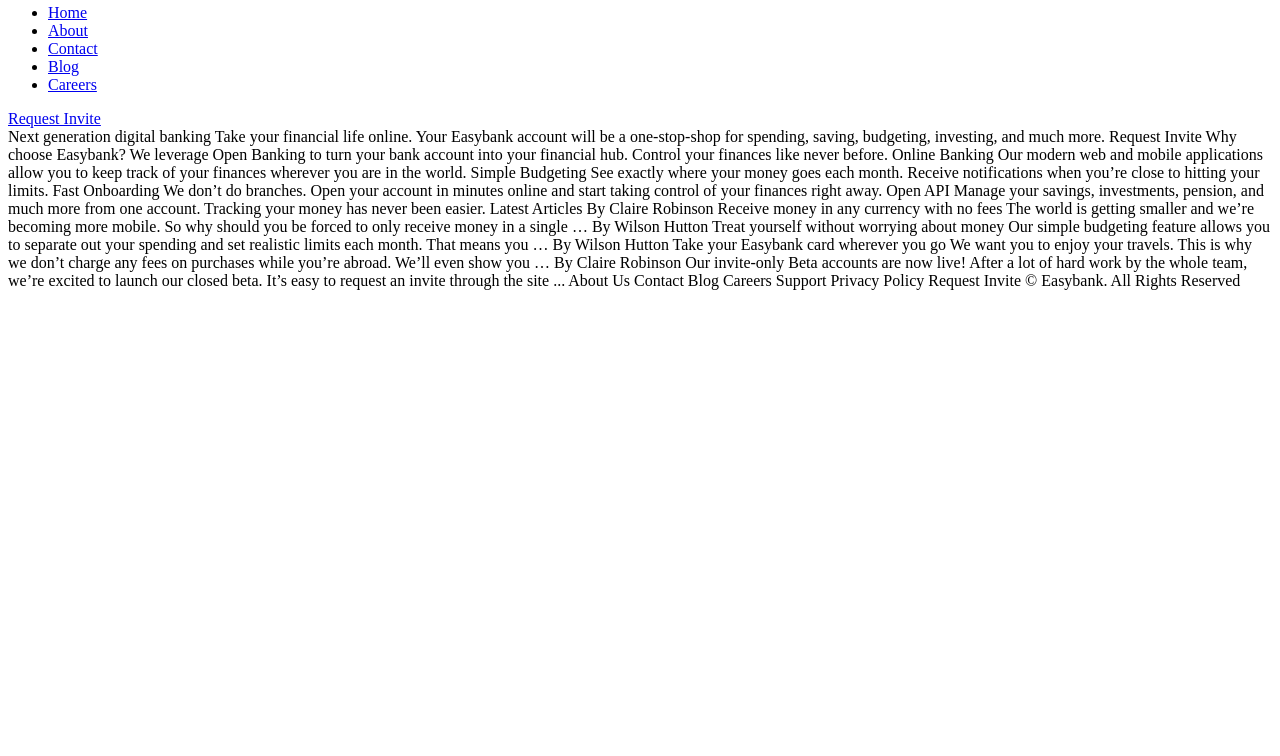
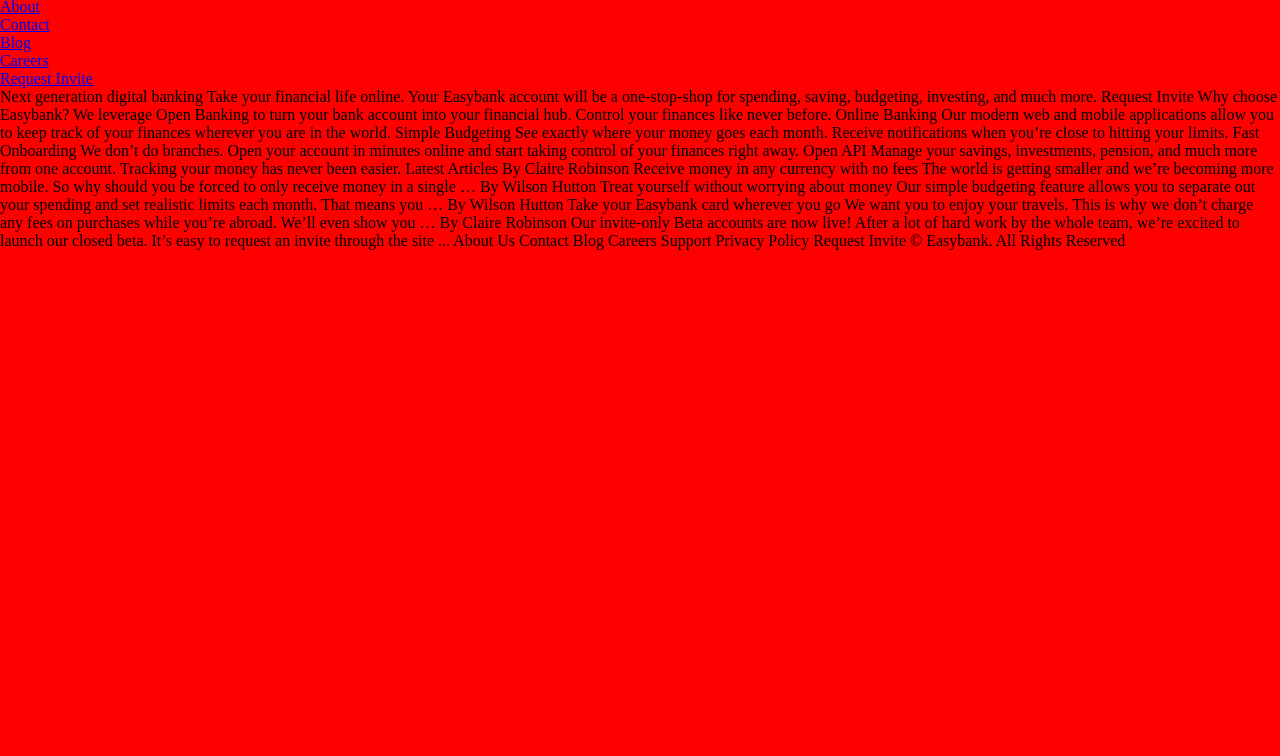
Before and after one commit to Mel1207/Easy-Bank-Landing-Page, a plain HTML site: page index.html in a window 1280 px wide. Shown: the part 44-800 px from the top of the page. Drawn offline with Linux system fonts and the light colour scheme.

Commit message:
connected main css to html file and tested gloal sass

```diff
--- a/css/global/global.sass
+++ b/css/global/global.sass
@@ -0,0 +1,7 @@
+*
+    margin: 0
+    padding: 0
+    box-sizing: border-box
+
+body
+    background: red
--- a/css/main.sass
+++ b/css/main.sass
@@ -1,4 +1,6 @@
-*
-    margin: 0
-    padding: 0
-    box-sizing: border-box
+@import '../css/global/global'
+@import '../css/global/queries'
+@import '../css/global/var'
+@import '../css/tools/button'
+@import '../css/tools/modal'
+@import '../css/typography/typography'
--- a/index.html
+++ b/index.html
@@ -5,8 +5,8 @@
   <meta name="viewport" content="width=device-width, initial-scale=1.0"> <!-- displays site properly based on user's device -->
 
   <link rel="icon" type="image/png" sizes="32x32" href="./images/favicon-32x32.png">
-
-  <title>Frontend Mentor | Easybank landing page</title>
+  <link rel="stylesheet" href="/css/main.css">
+  <title>Frontend Mentor | Easybank landing page </title>
 
   <!-- Feel free to remove these styles or customise in your own stylesheet 👍 -->
   <!-- <style>
```
Also changed, not shown: css/main.css, 1 other file.
